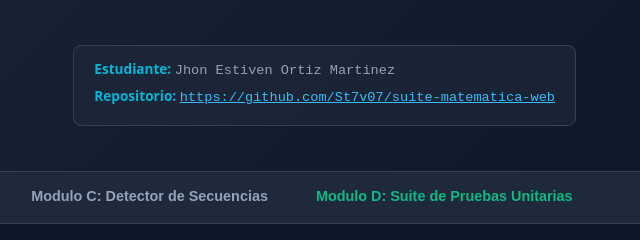
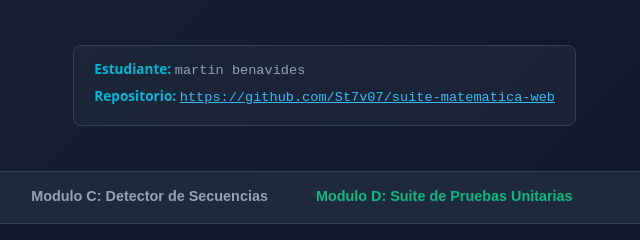
Before and after one commit to martin052415/commit-proyecto, a plain HTML site: page index.html in a window 1280 px wide. Shown: the top 240 px of the page, 640-1280 px from the left. Drawn offline with Linux system fonts and the light colour scheme.

Commit message:
Update student name in index.html

```diff
--- a/index.html
+++ b/index.html
@@ -16,7 +16,7 @@
         <p class="subtitle">Logica Computacional, Algebra Cuadratica y Precision Numerica</p>
       </div>
       <div class="student-info">
-        <div class="info-tag"><strong>Estudiante:</strong> <span class="placeholder">Jhon Estiven Ortiz Martinez</span></div>
+        <div class="info-tag"><strong>Estudiante:</strong> <span class="placeholder">martin benavides</span></div>
 
         <div class="info-tag"><strong>Repositorio:</strong> <span class="placeholder"><a href="https://github.com/St7v07/suite-matematica-web" target="_blank" rel="noopener noreferrer" style="color: #38bdf8; text-decoration: underline; word-break: break-all;">https://github.com/St7v07/suite-matematica-web</a></span></div>
 
```
